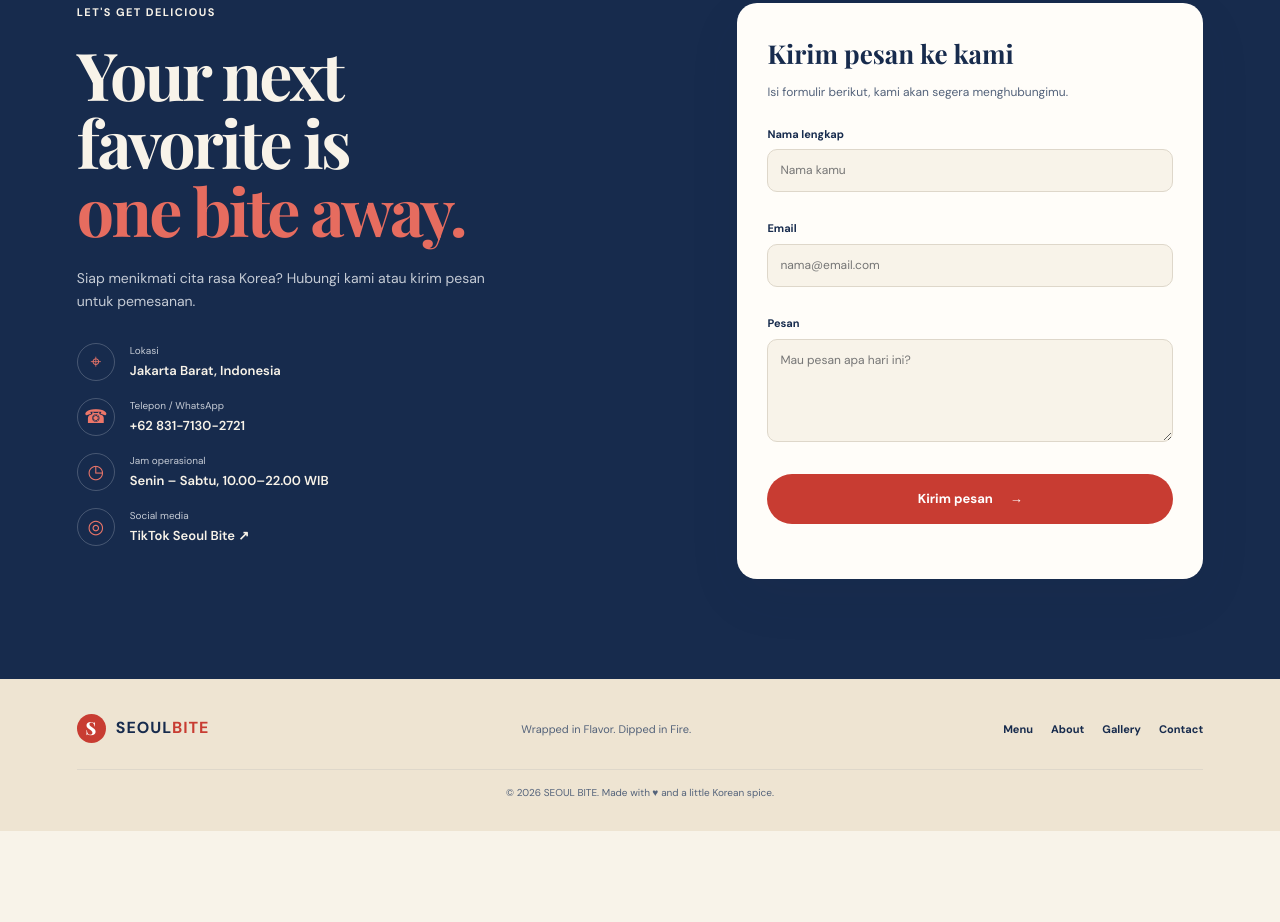
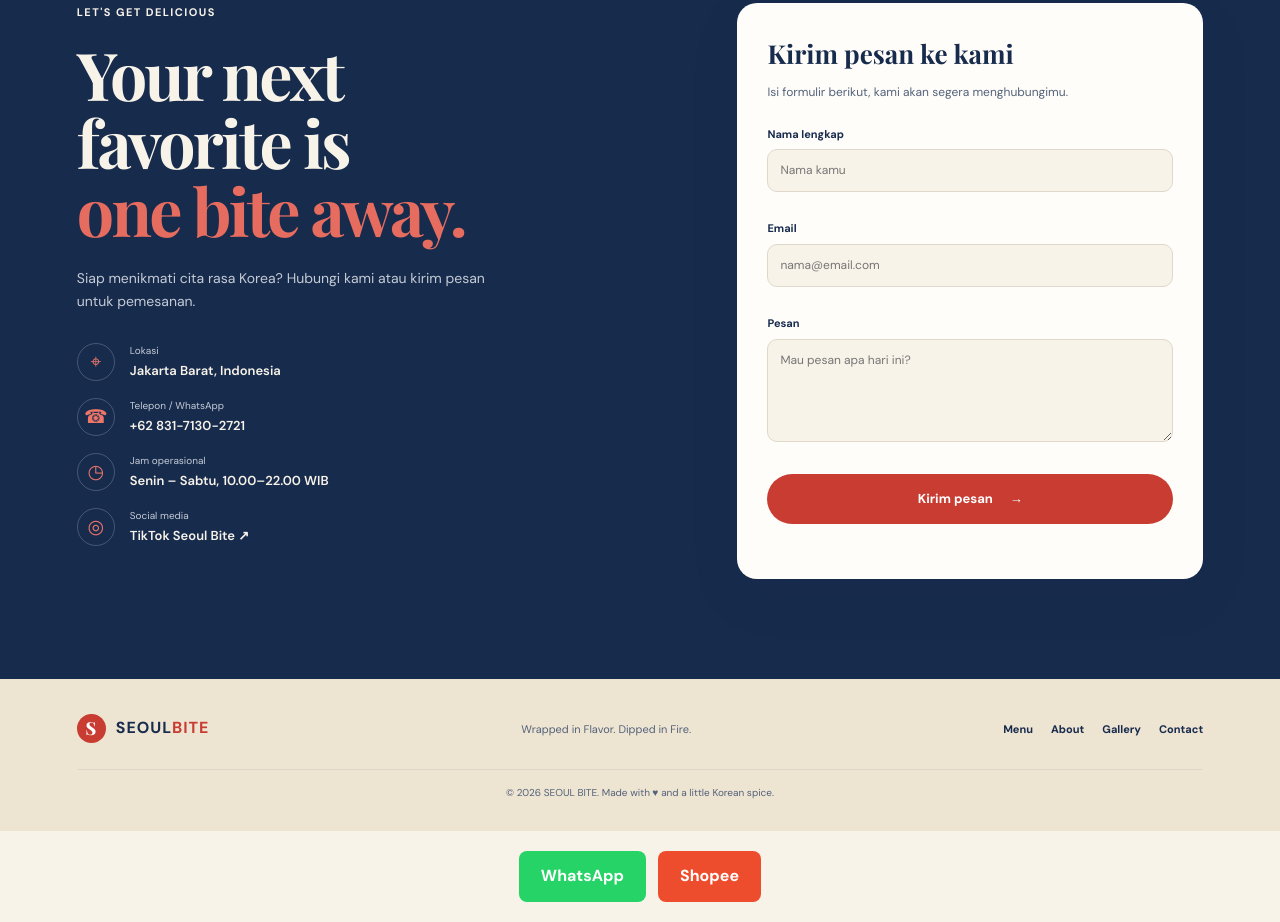
Before and after one commit to cicitias097-hub/seoul-bite-website., a plain HTML site: page index.html in a window 1280 px wide. Shown: the part 4418-5340 px from the top of the page. Before the commit the page ends 5249 px from the top, so only its background shows below. Drawn offline with nearby package versions, Linux system fonts and the light colour scheme.

Commit message:
Update index.html

```diff
--- a/index.html
+++ b/index.html
@@ -56,5 +56,48 @@
   </main>
   <footer class="site-footer"><a class="brand footer-brand" href="#home"><span class="brand-mark">S</span><span>SEOUL<span class="brand-red">BITE</span></span></a><p>Wrapped in Flavor. Dipped in Fire.</p><div><a href="#menu">Menu</a><a href="#about">About</a><a href="#gallery">Gallery</a><a href="#contact">Contact</a></div><small>© <span id="year"></span> SEOUL BITE. Made with ♥ and a little Korean spice.</small></footer>
   <div class="toast" id="toast" role="status" aria-live="polite"></div>
+
+<!-- TOMBOL WHATSAPP & SHOPEE SEOUL BITE -->
+<div class="seoul-contact-buttons">
+  <a href="https://wa.me/6283171302721"
+     target="_blank"
+     rel="noopener noreferrer"
+     class="contact-wa">
+    WhatsApp
+  </a>
+
+  <a href="https://shopee.co.id/shop/24160522"
+     target="_blank"
+     rel="noopener noreferrer"
+     class="contact-shopee">
+    Shopee
+  </a>
+</div>
+
+<style>
+.seoul-contact-buttons {
+  display: flex;
+  justify-content: center;
+  gap: 12px;
+  margin: 20px auto;
+  flex-wrap: wrap;
+}
+
+.seoul-contact-buttons a {
+  padding: 12px 22px;
+  border-radius: 8px;
+  text-decoration: none;
+  font-weight: bold;
+  color: white;
+}
+
+.contact-wa {
+  background: #25D366;
+}
+
+.contact-shopee {
+  background: #EE4D2D;
+}
+  </style>
 </body>
 </html>
```
